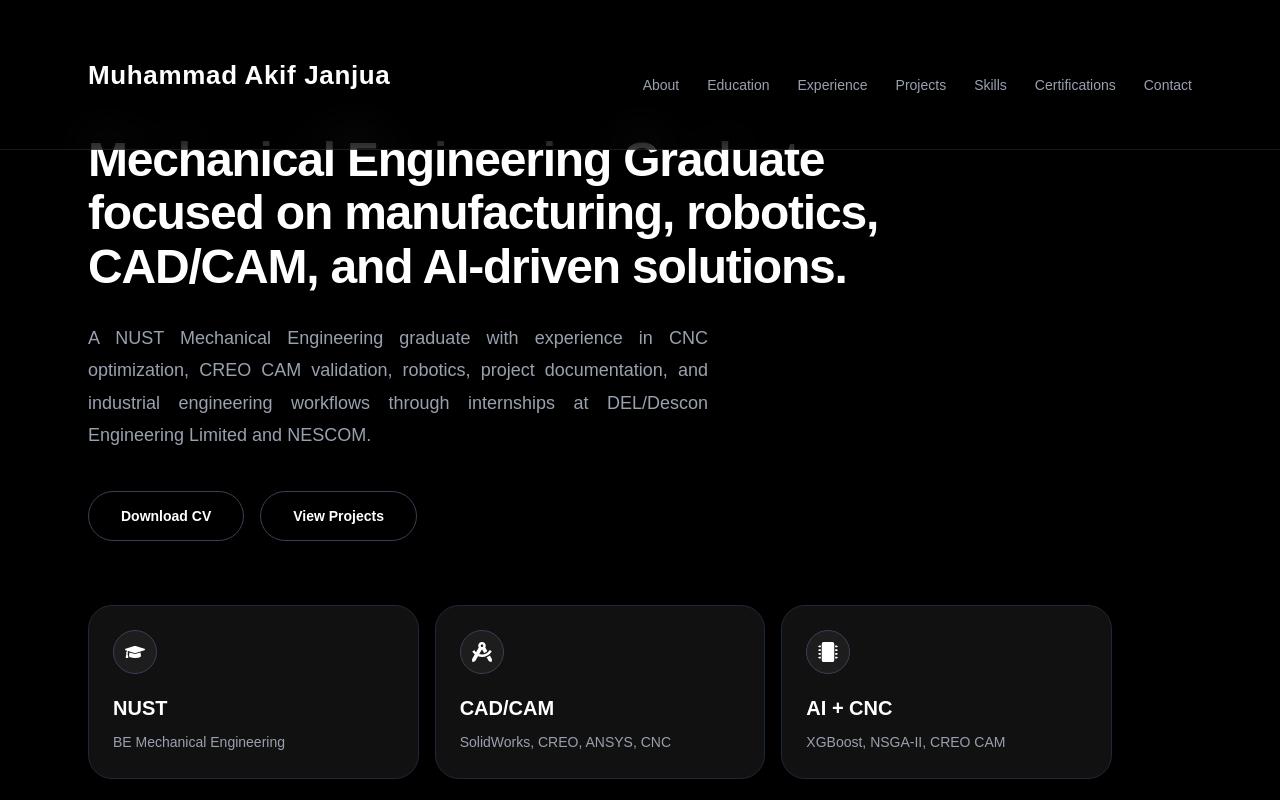
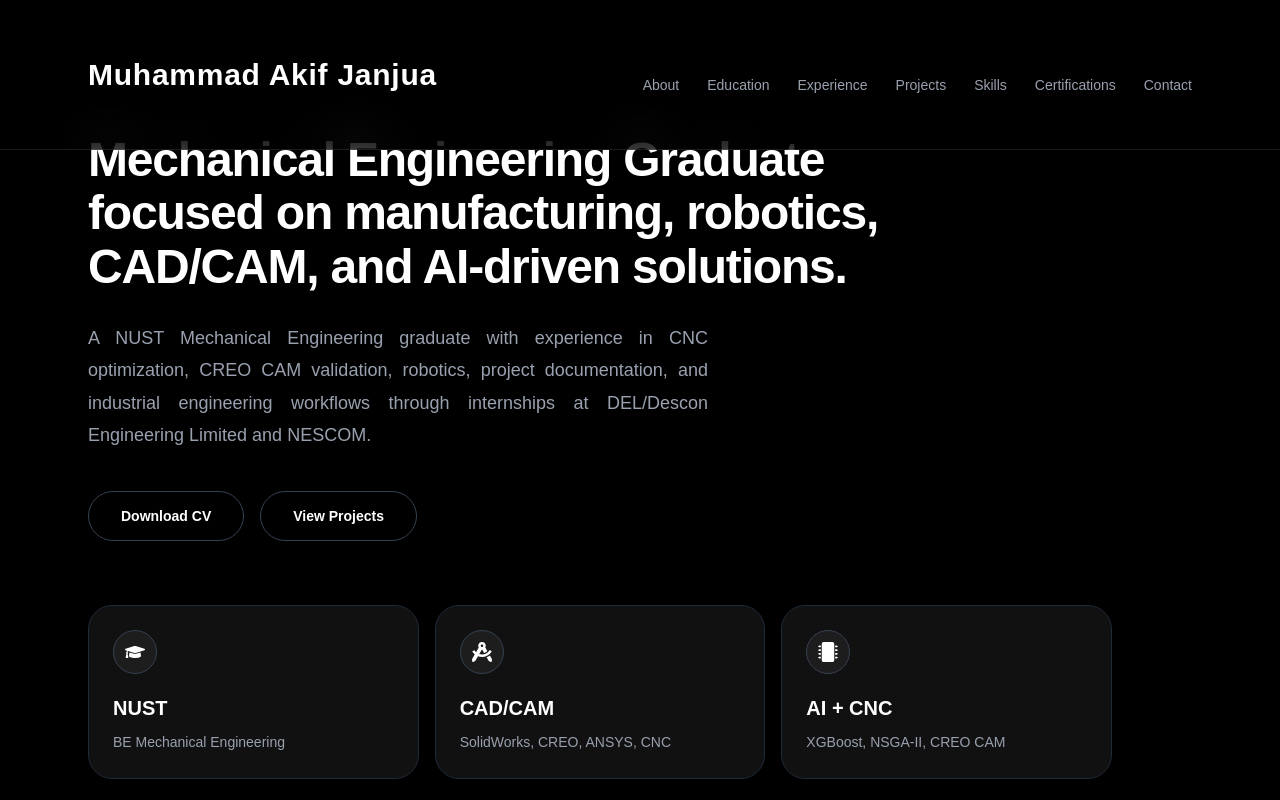
Before and after one commit to akifjanjua/akif-portfolio, a Next.js app: page / in a window 1280 px wide. Shown: the top 800 px of the page. Built offline with nearby package versions, Linux system fonts and the light colour scheme.

Commit message:
Refine navbar and hero spacing

```diff
--- a/src/app/page.js
+++ b/src/app/page.js
@@ -37,7 +37,7 @@ useEffect(() => {
 }, []);
 
 const headerHeight = 68 + 82 * (1 - scrollProgress);
-const nameSize = 18 + 8 * (1 - scrollProgress);
+const nameSize = 18 + 12 * (1 - scrollProgress);
 const navLift = 10 * (1 - scrollProgress);
   const icons = {
     email: <MdEmail />,
```
